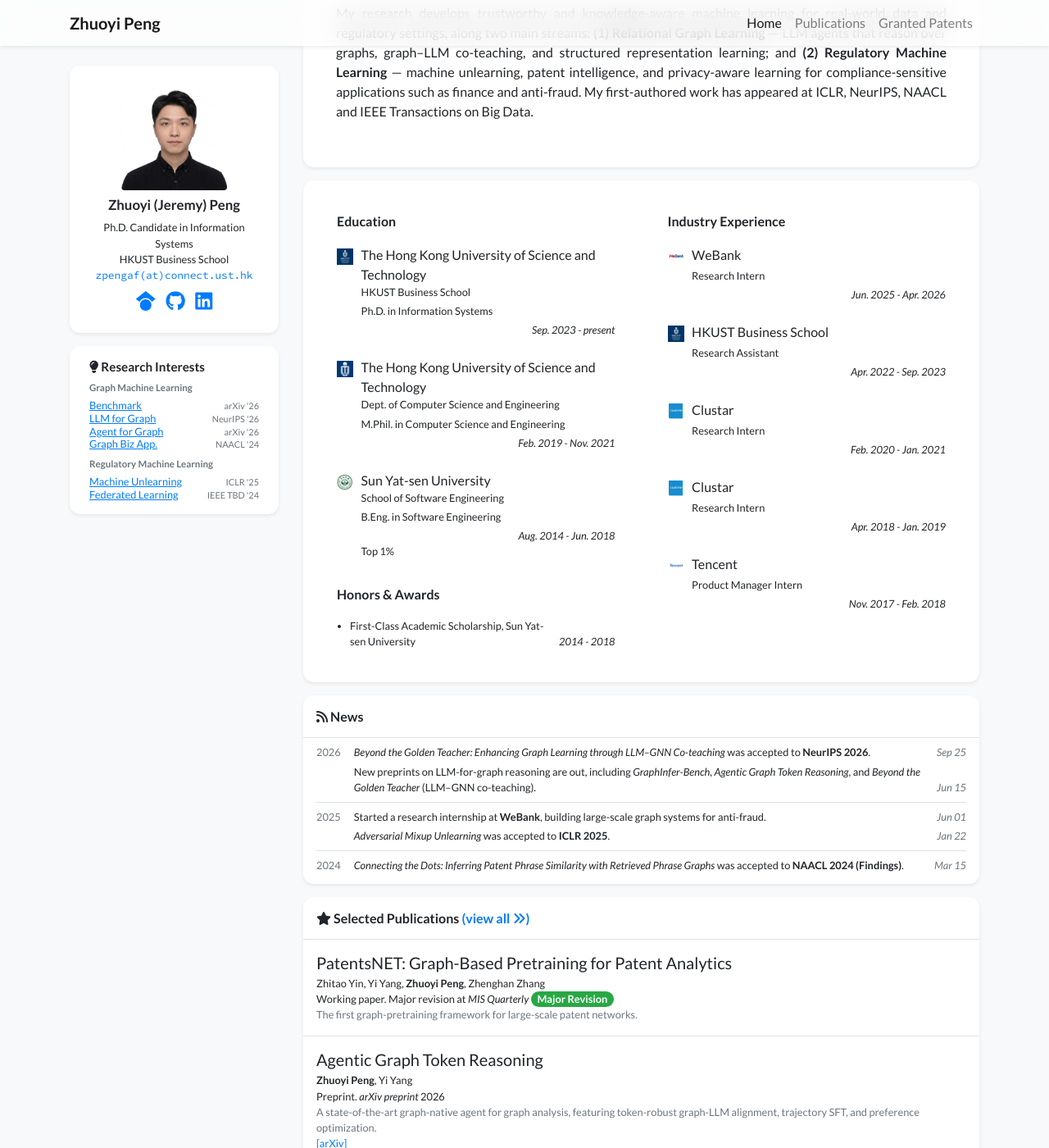
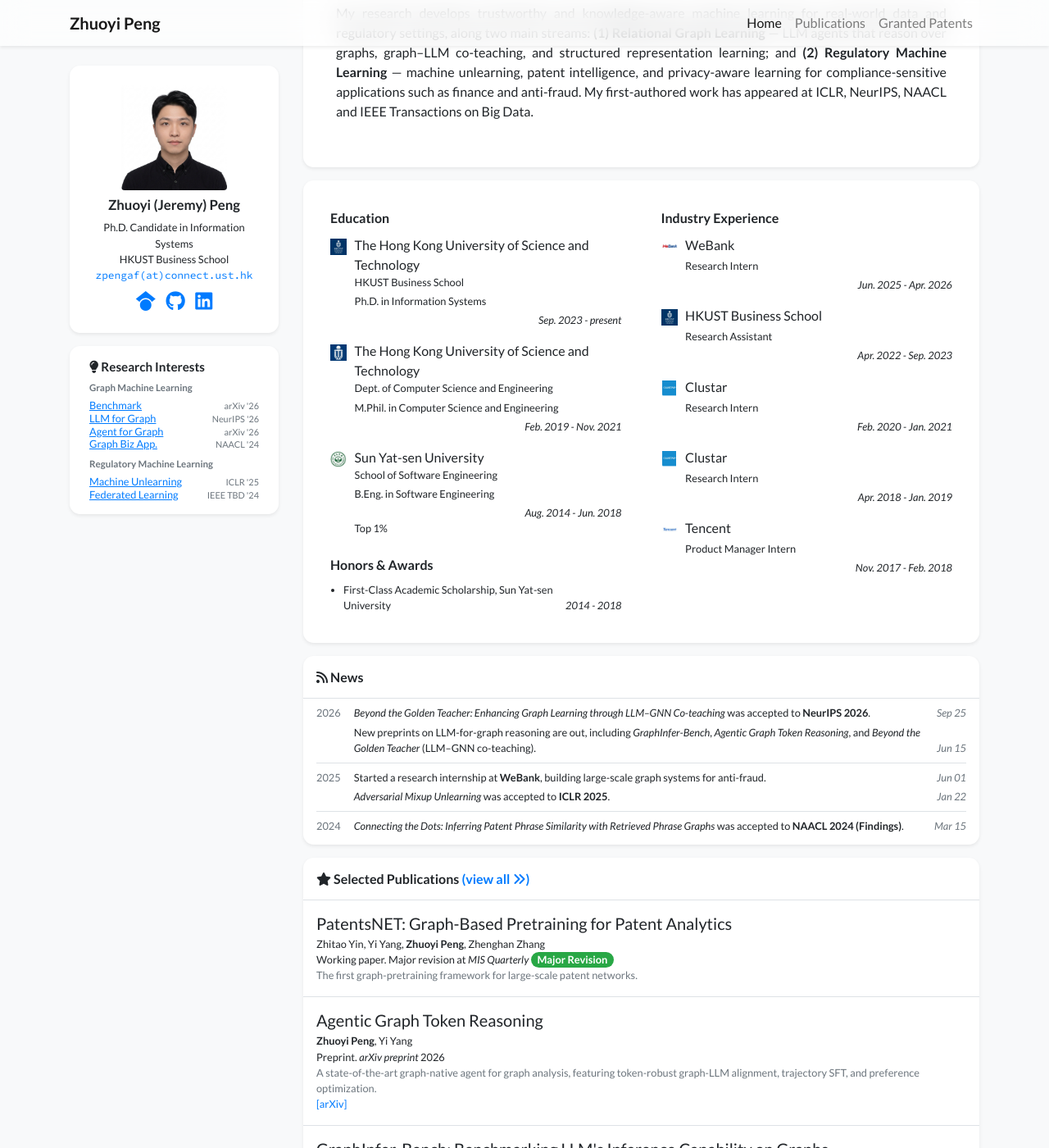
Before and after one commit to realjeremybot/realjeremybot.github.io, a Jekyll site: the page built from index.html, in a window 1280 px wide and 1400 px high, scrolled down 254 px. Shown: the whole window at 82% size. Built offline with Jekyll 4.4.1, drawn with Linux system fonts in a browser that asks for light colours; nearby versions of some CDN libraries; a style sheet for code colours, icons or effects is not loaded.

Commit message:
Tighten education and experience spacing

```diff
--- a/assets/css/global.css
+++ b/assets/css/global.css
@@ -93,15 +93,15 @@
 }
 
 .experience-card .row > .col-lg-6 {
-    padding: 0.75rem 1.5rem;
+    padding: 0.5rem 1rem;
 }
 
 .experience-card h6 {
-    margin-bottom: 1.25rem;
+    margin-bottom: 0.75rem;
 }
 
 .experience-entry {
-    margin-bottom: 1.5rem;
+    margin-bottom: 1rem;
 }
 
 .experience-entry:last-child {
@@ -129,6 +129,6 @@
 
 @media (max-width: 575.98px) {
     .experience-card .row > .col-lg-6 {
-        padding: 0.75rem;
+        padding: 0.5rem 0.75rem;
     }
 }
```
